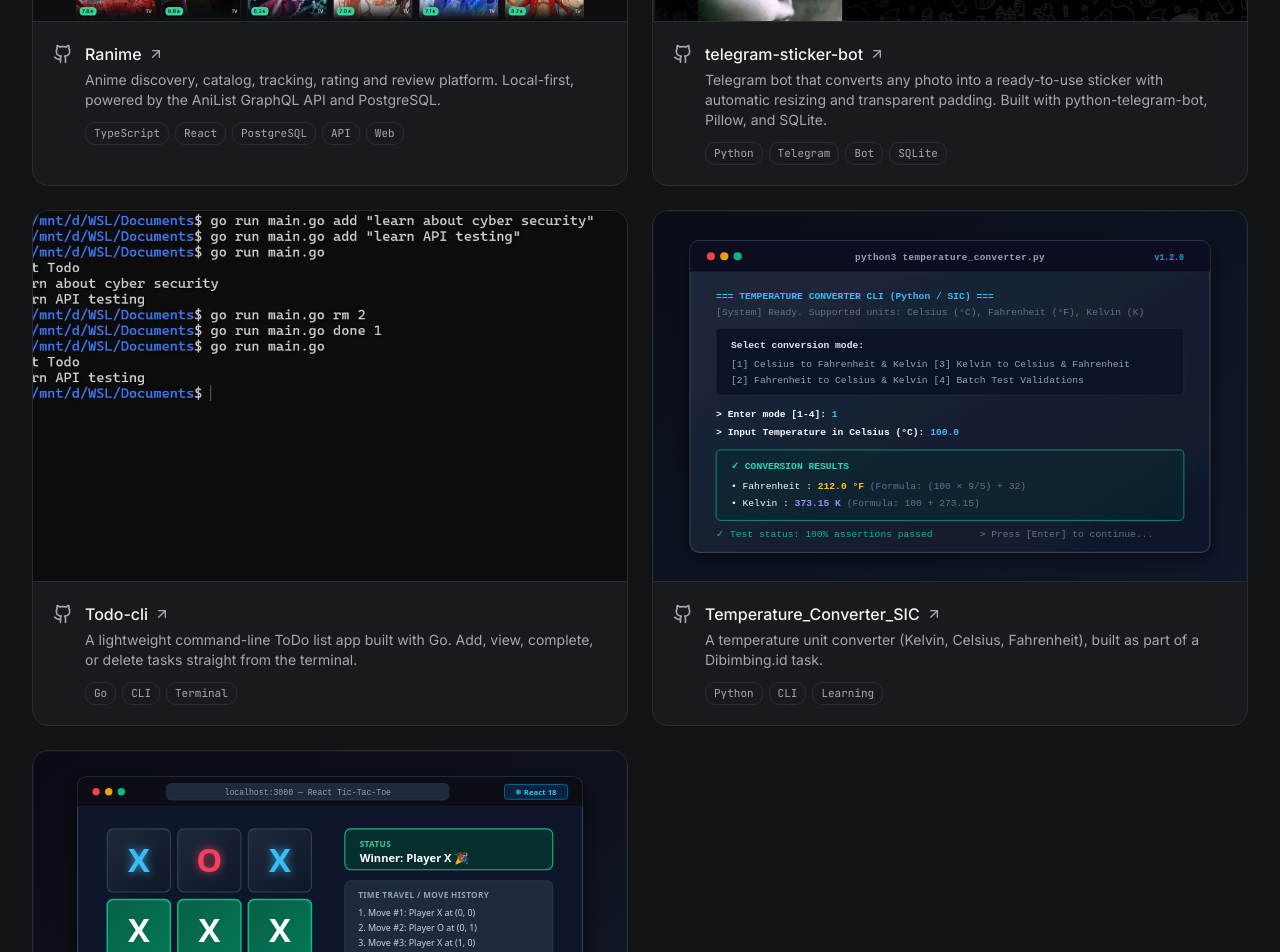
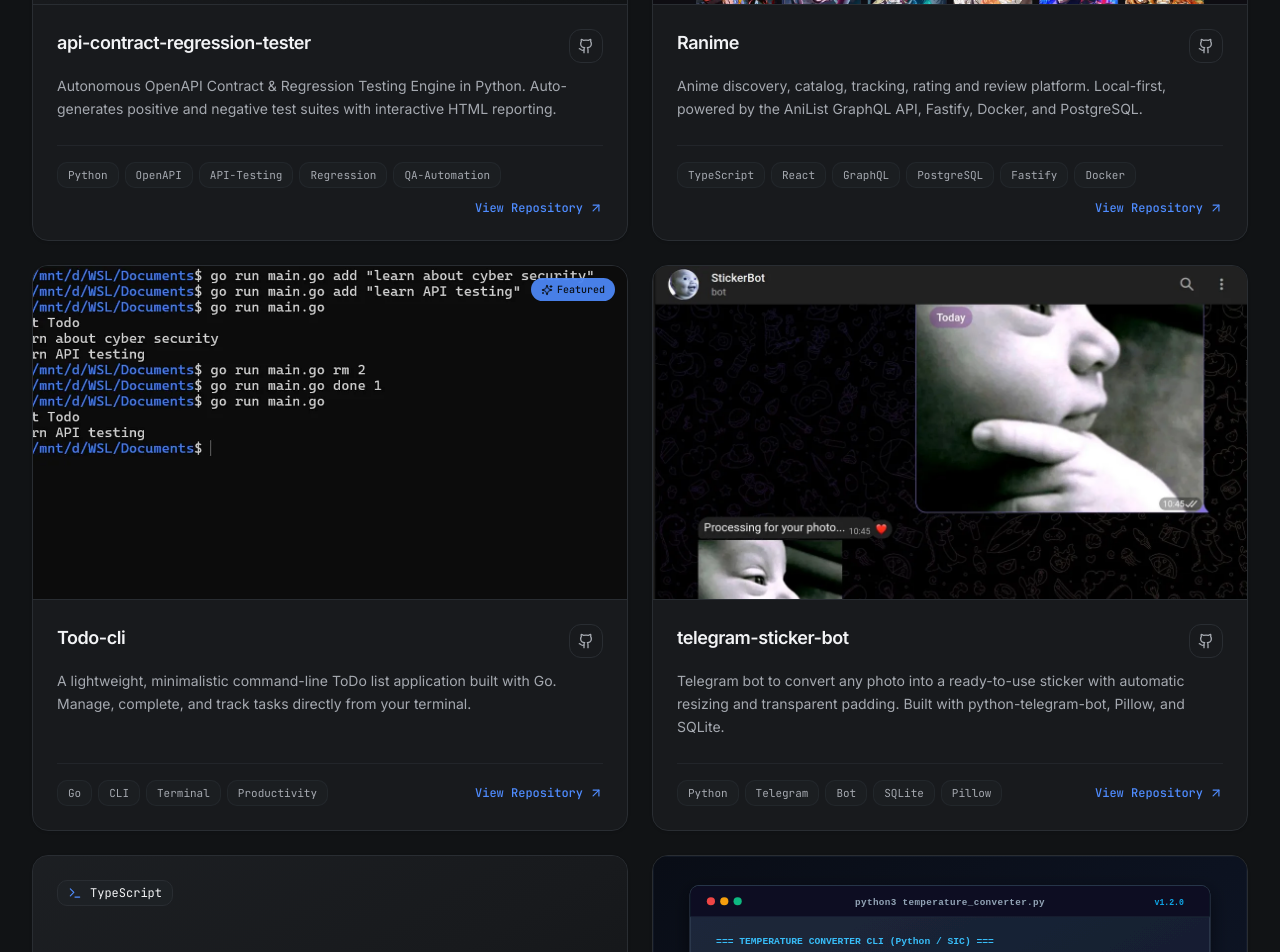
Before and after one commit to h1ntz0/my-portfolio, a Next.js app: page /projects in a window 1280 px wide. Shown: the part 900-1852 px from the top of the page. Built offline with nearby package versions, Linux system fonts and the light colour scheme; no server answers.

Commit message:
feat: enhance github showcase and work page with latest repos and polished UI

```diff
--- a/components/about/about-client.tsx
+++ b/components/about/about-client.tsx
@@ -35,7 +35,6 @@
           <div className="lg:col-span-2">
             <h2 className="text-2xl font-semibold tracking-tight">
               {site.name}
-              <span className="text-accent">.qa</span>
             </h2>
             <p className="mt-4 leading-relaxed text-muted-foreground">
               {t("about_p1")}
--- a/components/home/hero.tsx
+++ b/components/home/hero.tsx
@@ -50,9 +50,9 @@
             </Link>
             <Link
               href="/resume"
-              className="inline-flex h-11 items-center gap-1.5 rounded-md border border-accent/40 bg-accent/5 px-6 text-sm font-medium text-foreground transition-colors hover:bg-accent/10"
+              className="inline-flex h-11 items-center gap-1.5 rounded-md border border-border bg-secondary/50 px-6 text-sm font-medium text-foreground transition-colors hover:bg-secondary"
             >
-              {t("nav_resume")} / CV
+              {t("nav_resume")}
             </Link>
             <Link
               href={site.links.github}
--- a/components/projects/projects-client.tsx
+++ b/components/projects/projects-client.tsx
@@ -1,7 +1,7 @@
 "use client";
 
 import Image from "next/image";
-import { Github, ArrowUpRight } from "lucide-react";
+import { Github, ArrowUpRight, Sparkles, Terminal } from "lucide-react";
 
 import { repos } from "@/content/github";
 import { useLang } from "@/components/lang-provider";
@@ -20,52 +20,100 @@
       />
 
       <Section>
-        <p className="text-muted-foreground">
+        <p className="max-w-3xl leading-relaxed text-muted-foreground">
           {t("projects_intro")}
         </p>
-        <div className="mt-6 grid gap-6 md:grid-cols-2">
+
+        <div className="mt-10 grid gap-6 md:grid-cols-2 lg:grid-cols-2">
           {repos.map((repo) => (
-            <a
+            <article
               key={repo.name}
-              href={repo.url}
-              target="_blank"
-              rel="noopener noreferrer"
-              className="group flex flex-col overflow-hidden rounded-xl border border-border bg-card transition-colors hover:border-accent/50"
+              className="group relative flex flex-col overflow-hidden rounded-2xl border border-border bg-card shadow-sm transition-all duration-300 hover:-translate-y-1 hover:border-accent/60 hover:shadow-lg"
             >
-              {repo.image && (
-                <div className="relative aspect-[16/10] w-full overflow-hidden border-b border-border bg-muted/20">
+              {repo.image ? (
+                <div className="relative aspect-[16/9] w-full overflow-hidden border-b border-border bg-muted/30">
                   <Image
                     src={repo.image}
                     alt={repo.alt || repo.name}
                     fill
                     sizes="(max-width: 768px) 100vw, 50vw"
-                    className="object-cover object-top transition-transform duration-300 group-hover:scale-105"
+                    className="object-cover object-top transition-transform duration-500 group-hover:scale-105"
                   />
+                  {repo.featured && (
+                    <div className="absolute top-3 right-3 flex items-center gap-1 rounded-full bg-accent/90 px-2.5 py-1 text-[10px] font-mono font-medium text-accent-foreground backdrop-blur-md">
+                      <Sparkles className="h-3 w-3" />
+                      <span>Featured</span>
+                    </div>
+                  )}
+                </div>
+              ) : (
+                <div className="relative aspect-[16/9] w-full flex flex-col justify-between border-b border-border bg-gradient-to-br from-secondary/60 via-card to-background p-6">
+                  <div className="flex items-center justify-between">
+                    <div className="flex items-center gap-2 rounded-md bg-secondary/80 px-2.5 py-1 text-xs font-mono text-foreground border border-border">
+                      <Terminal className="h-3.5 w-3.5 text-accent" />
+                      <span>{repo.language ?? "Tool"}</span>
+                    </div>
+                    {repo.featured && (
+                      <div className="flex items-center gap-1 rounded-full bg-accent/90 px-2.5 py-1 text-[10px] font-mono font-medium text-accent-foreground backdrop-blur-md">
+                        <Sparkles className="h-3 w-3" />
+                        <span>Featured QA Tool</span>
+                      </div>
+                    )}
+                  </div>
+                  <div className="mt-auto">
+                    <h3 className="text-xl font-semibold font-mono tracking-tight text-foreground group-hover:text-accent">
+                      {repo.name}
+                    </h3>
+                  </div>
                 </div>
               )}
-              <div className="flex flex-1 items-start gap-3 p-5">
-                <Github className="mt-0.5 h-5 w-5 shrink-0 text-muted-foreground" />
-                <span className="min-w-0 flex-1">
-                  <span className="flex items-center gap-1.5 font-medium">
-                    {repo.name}
-                    <ArrowUpRight className="h-4 w-4 text-muted-foreground transition-transform group-hover:-translate-y-0.5 group-hover:translate-x-0.5" />
-                  </span>
-                  <span className="mt-1 block text-sm text-muted-foreground">
+
+              <div className="flex flex-1 flex-col justify-between p-6">
+                <div>
+                  <div className="flex items-start justify-between gap-3">
+                    <h3 className="font-semibold text-lg tracking-tight text-foreground group-hover:text-accent transition-colors">
+                      {repo.name}
+                    </h3>
+                    <a
+                      href={repo.url}
+                      target="_blank"
+                      rel="noopener noreferrer"
+                      className="inline-flex items-center justify-center rounded-lg border border-border p-2 text-muted-foreground transition-colors hover:border-accent hover:text-accent hover:bg-secondary/50 shrink-0"
+                      aria-label={`Open ${repo.name} on GitHub`}
+                    >
+                      <Github className="h-4 w-4" />
+                    </a>
+                  </div>
+
+                  <p className="mt-3 text-sm leading-relaxed text-muted-foreground">
                     {repo.description}
-                  </span>
-                  <span className="mt-3 flex flex-wrap gap-1.5">
+                  </p>
+                </div>
+
+                <div className="mt-6 pt-4 border-t border-border/60 flex flex-wrap items-center justify-between gap-3">
+                  <div className="flex flex-wrap gap-1.5">
                     {repo.topics.map((topic) => (
                       <span
                         key={topic}
-                        className="mono rounded-md border border-border px-2 py-0.5 text-[11px] text-muted-foreground"
+                        className="mono rounded-md bg-secondary/60 border border-border/60 px-2.5 py-1 text-[11px] text-muted-foreground"
                       >
                         {topic}
                       </span>
                     ))}
-                  </span>
-                </span>
+                  </div>
+
+                  <a
+                    href={repo.url}
+                    target="_blank"
+                    rel="noopener noreferrer"
+                    className="inline-flex items-center gap-1.5 text-xs font-mono font-medium text-accent hover:underline ml-auto"
+                  >
+                    <span>View Repository</span>
+                    <ArrowUpRight className="h-3.5 w-3.5" />
+                  </a>
+                </div>
               </div>
-            </a>
+            </article>
           ))}
         </div>
       </Section>
--- a/content/github.ts
+++ b/content/github.ts
@@ -4,6 +4,7 @@
   description: string;
   topics: string[];
   url: string;
+  language?: string;
   featured?: boolean;
   image?: string;
   alt?: string;
@@ -13,50 +14,77 @@
 
 export const repos: Repo[] = [
   {
+    name: "api-contract-regression-tester",
+    description:
+      "Autonomous OpenAPI Contract & Regression Testing Engine in Python. Auto-generates positive and negative test suites with interactive HTML reporting.",
+    topics: ["Python", "OpenAPI", "API-Testing", "Regression", "QA-Automation"],
+    language: "Python",
+    url: `${githubProfile}/api-contract-regression-tester`,
+    featured: true,
+    alt: "API Contract & Regression Testing Engine architecture and automated report preview",
+  },
+  {
     name: "Ranime",
     description:
-      "Anime discovery, catalog, tracking, rating and review platform. Local-first, powered by the AniList GraphQL API and PostgreSQL.",
-    topics: ["TypeScript", "React", "PostgreSQL", "API", "Web"],
+      "Anime discovery, catalog, tracking, rating and review platform. Local-first, powered by the AniList GraphQL API, Fastify, Docker, and PostgreSQL.",
+    topics: ["TypeScript", "React", "GraphQL", "PostgreSQL", "Fastify", "Docker"],
+    language: "TypeScript",
     url: `${githubProfile}/Ranime`,
     featured: true,
     image: "/images/ranime.webp",
     alt: "Ranime Anime catalog platform screenshot with search, stats and anime cards",
   },
   {
-    name: "telegram-sticker-bot",
-    description:
-      "Telegram bot that converts any photo into a ready-to-use sticker with automatic resizing and transparent padding. Built with python-telegram-bot, Pillow, and SQLite.",
-    topics: ["Python", "Telegram", "Bot", "SQLite"],
-    url: `${githubProfile}/telegram-sticker-bot`,
-    featured: true,
-    image: "/images/telegram-sticker-bot.webp",
-    alt: "Telegram Sticker Bot real app preview showing sticker creation and conversation flow",
-  },
-  {
     name: "Todo-cli",
     description:
-      "A lightweight command-line ToDo list app built with Go. Add, view, complete, or delete tasks straight from the terminal.",
-    topics: ["Go", "CLI", "Terminal"],
+      "A lightweight, minimalistic command-line ToDo list application built with Go. Manage, complete, and track tasks directly from your terminal.",
+    topics: ["Go", "CLI", "Terminal", "Productivity"],
+    language: "Go",
     url: `${githubProfile}/Todo-cli`,
     featured: true,
     image: "/images/todo-cli.webp",
     alt: "Todo CLI actual terminal output and task management workflow in Go",
   },
   {
+    name: "telegram-sticker-bot",
+    description:
+      "Telegram bot to convert any photo into a ready-to-use sticker with automatic resizing and transparent padding. Built with python-telegram-bot, Pillow, and SQLite.",
+    topics: ["Python", "Telegram", "Bot", "SQLite", "Pillow"],
+    language: "Python",
+    url: `${githubProfile}/telegram-sticker-bot`,
+    featured: false,
+    image: "/images/telegram-sticker-bot.webp",
+    alt: "Telegram Sticker Bot real app preview showing sticker creation and conversation flow",
+  },
+  {
+    name: "my-portfolio",
+    description:
+      "Digital QA Command Center portfolio built with Next.js 15, React 19, TypeScript, Tailwind CSS v4, and comprehensive Playwright automated test suites.",
+    topics: ["Next.js", "React", "TypeScript", "Playwright", "TailwindCSS"],
+    language: "TypeScript",
+    url: `${githubProfile}/my-portfolio`,
+    featured: false,
+    alt: "Source code of this QA command center portfolio web application",
+  },
+  {
     name: "Temperature_Converter_SIC",
     description:
-      "A temperature unit converter (Kelvin, Celsius, Fahrenheit), built as part of a Dibimbing.id task.",
-    topics: ["Python", "CLI", "Learning"],
+      "Temperature unit converter CLI (Kelvin, Celsius, Fahrenheit) built in Python with input boundary validation.",
+    topics: ["Python", "CLI", "Validation"],
+    language: "Python",
     url: `${githubProfile}/Temperature_Converter_SIC`,
+    featured: false,
     image: "/images/temperature-converter.svg",
     alt: "Temperature Converter Python CLI terminal interface with conversion options and results",
   },
   {
     name: "Tic-Tac-Toe-ReactJs",
     description:
-      "A Tic-Tac-Toe game built with React to practice component state and interaction.",
-    topics: ["React", "JavaScript", "Web"],
+      "Interactive Tic-Tac-Toe game built with React to practice deterministic state machines, move history, and UI event flows.",
+    topics: ["React", "JavaScript", "State-Machine"],
+    language: "JavaScript",
     url: `${githubProfile}/Tic-Tac-Toe-ReactJs`,
+    featured: false,
     image: "/images/tic-tac-toe.svg",
     alt: "React Tic-Tac-Toe game board UI with 3x3 grid, winning line highlight, and move history",
   },
--- a/lib/site.ts
+++ b/lib/site.ts
@@ -31,7 +31,7 @@
 ] as const;
 
 export const baseUrl =
-  process.env.NEXT_PUBLIC_SITE_URL ?? "https://arrofi.qa";
+  process.env.NEXT_PUBLIC_SITE_URL ?? "https://arrofizein.vercel.app";
 
 export function buildMetadata(overrides?: Partial<Metadata>): Metadata {
   return {
```
Also changed, not shown: components/home/github-section.tsx (+45 -24 lines).
